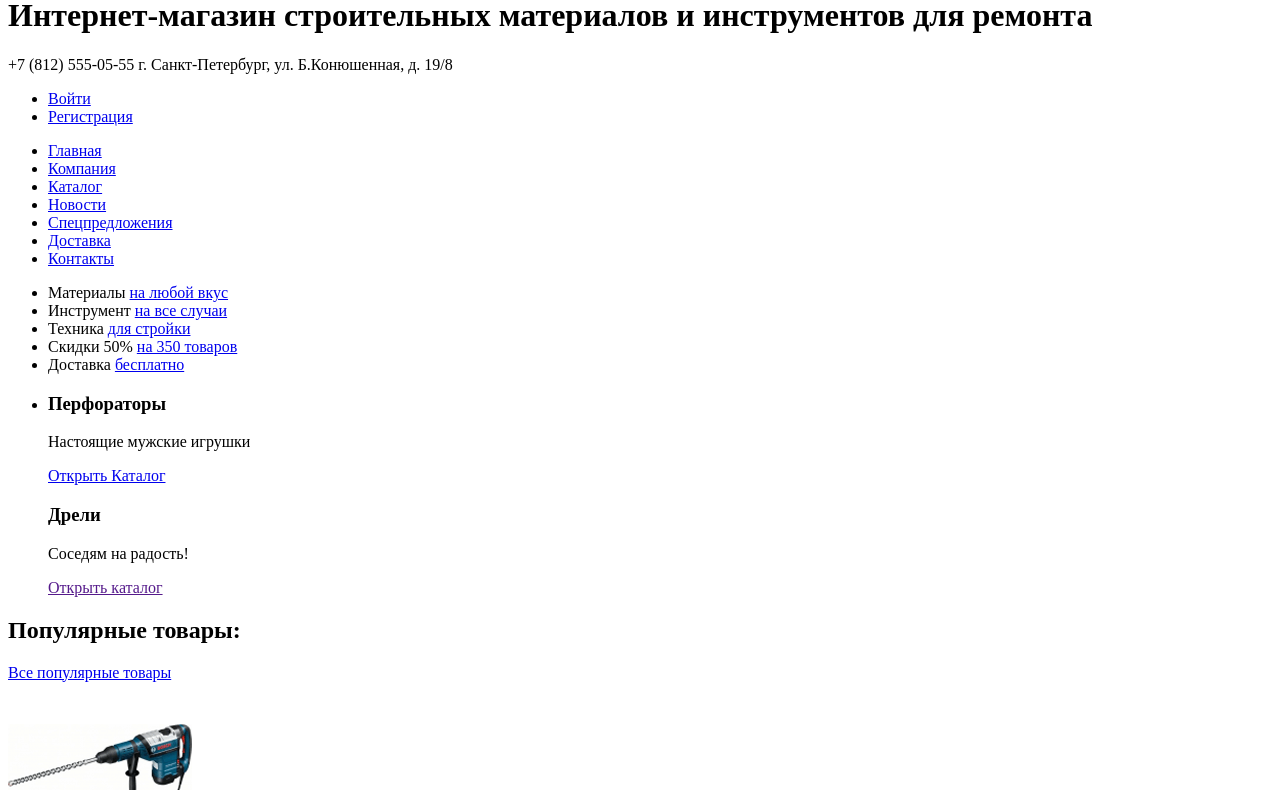
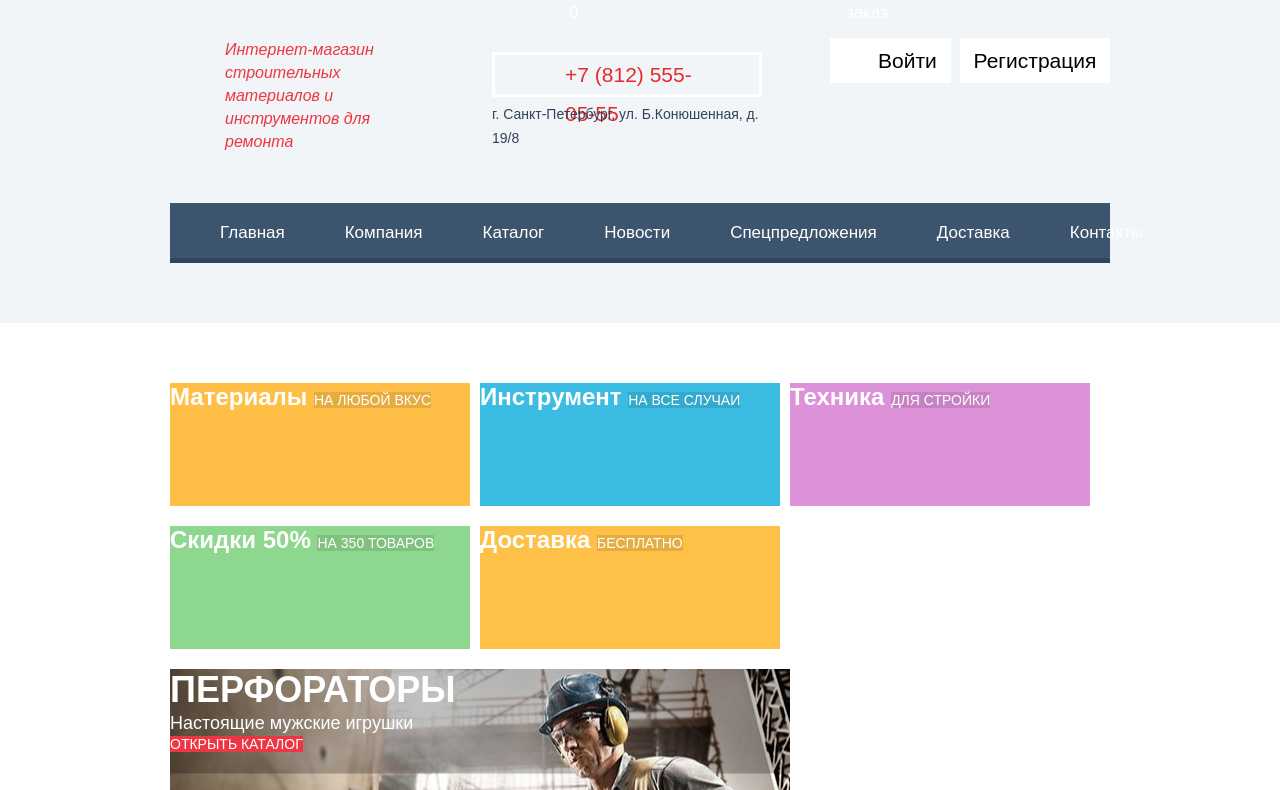
Before and after one commit to jruzova/jruzova.github.io, a plain HTML site: page index.html in a window 1280 px wide. Shown: the part 50-840 px from the top of the page. Drawn offline with Linux system fonts and the light colour scheme.

Commit message:
Add files via upload
с поправками

```diff
--- a/catalog.html
+++ b/catalog.html
@@ -1,10 +1,11 @@
+
 
 <!DOCTYPE html>
 <html lang="ru">
 <head>
   <meta charset="utf-8">
   <title>HTML Academy: Техномарт</title>
-  <link href="#" rel="stylesheet">
+  <link href="style.css" rel="stylesheet">
 </head>
 <body class="catalog-page">
   <header class="main-header">
--- a/index.html
+++ b/index.html
@@ -3,7 +3,7 @@
 <head>
 	<meta charset="UTF-8">
 	<title>Интернет-магазин «Техномарт»</title>
-	<link href="#" rel="stylesheet">
+	<link href="style.css" rel="stylesheet">
 </head>
 <body>
 	<header class="main-header">
@@ -28,7 +28,7 @@
 				<ul>
 					<li><a href="#">Главная</a></li>
 					<li><a href="#">Компания</a></li>
-					<li><a href="#">Каталог</a></li>
+					<li><a href="catalog.html">Каталог</a></li>
 					<li><a href="#">Новости</a></li>
 					<li><a href="#">Спецпредложения</a></li>
 					<li><a href="#">Доставка</a></li>
```
